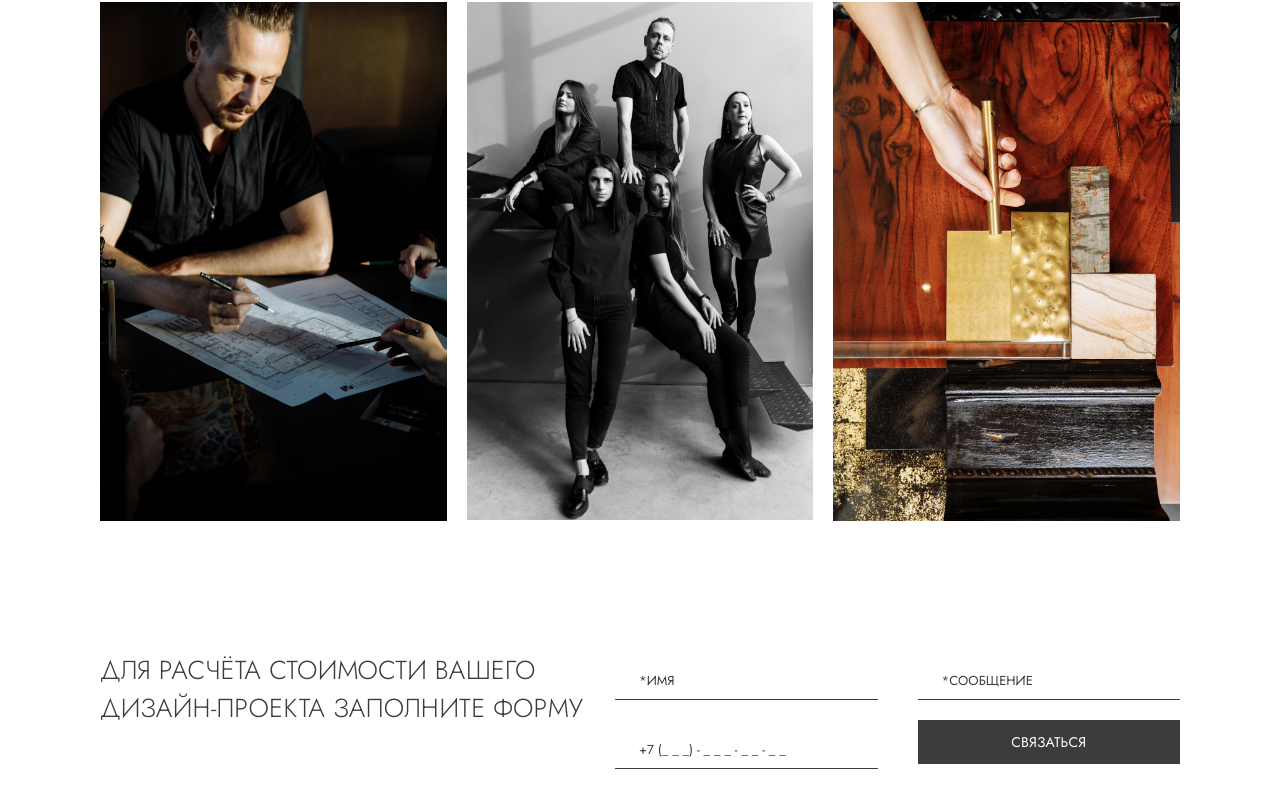
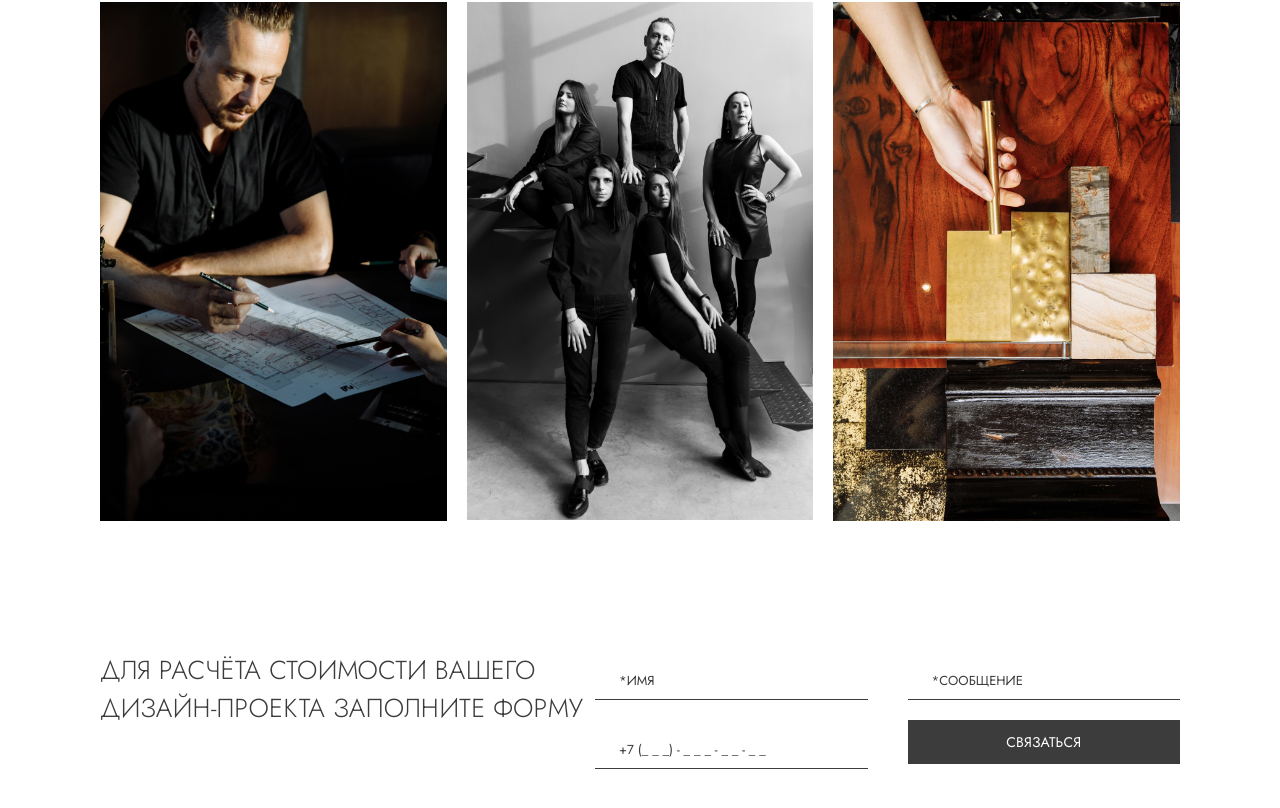
Before and after one commit to skrega/LPTV, a website: page app/team.html in a window 1280 px wide. Shown: the part 1790-2598 px from the top of the page. Drawn offline with nearby package versions, Linux system fonts and the light colour scheme.

Commit message:
fixed styles

```diff
--- a/app/sass/_media.sass
+++ b/app/sass/_media.sass
@@ -51,6 +51,9 @@
 
     .project-gallary
         height: 529px
+
+    .team-form__title
+        max-width: 495px
 
 @media (max-width: 1366px)
     body
```
Also changed, not shown: app/css/style.min.css.
